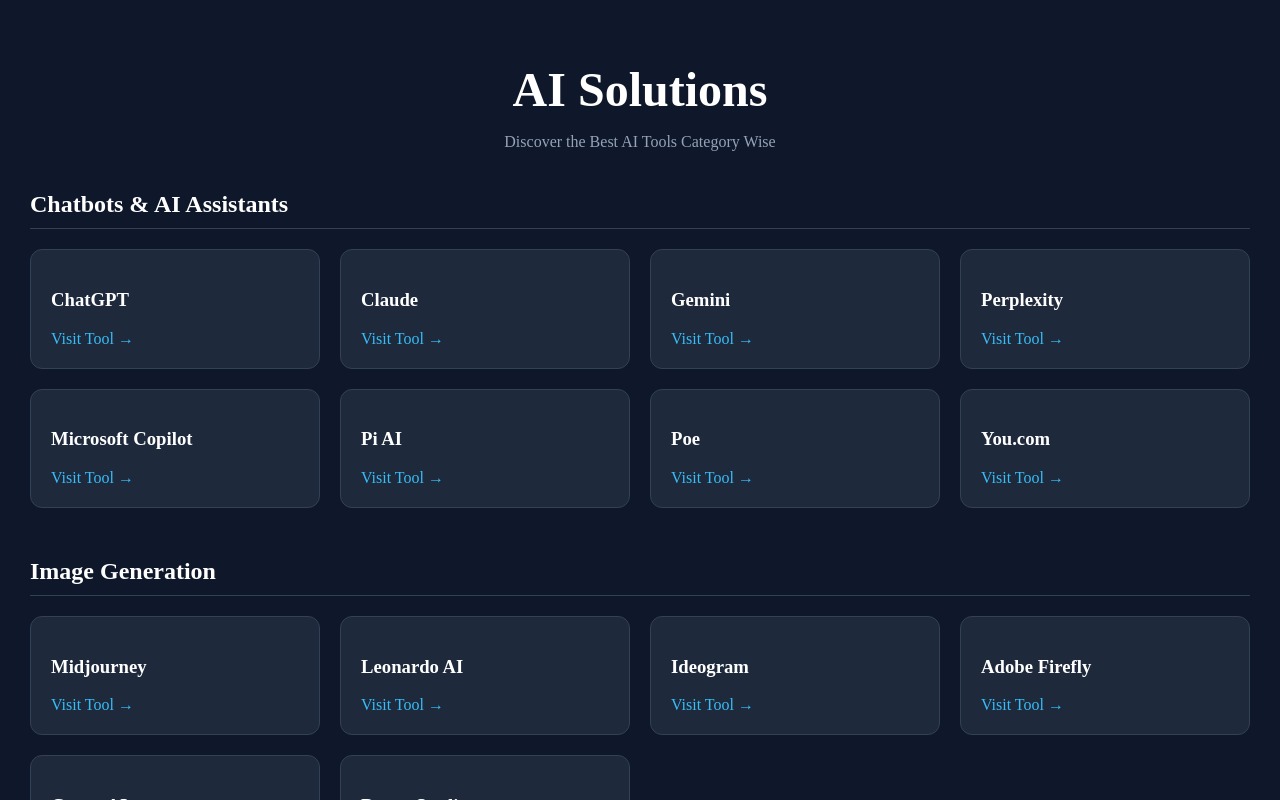
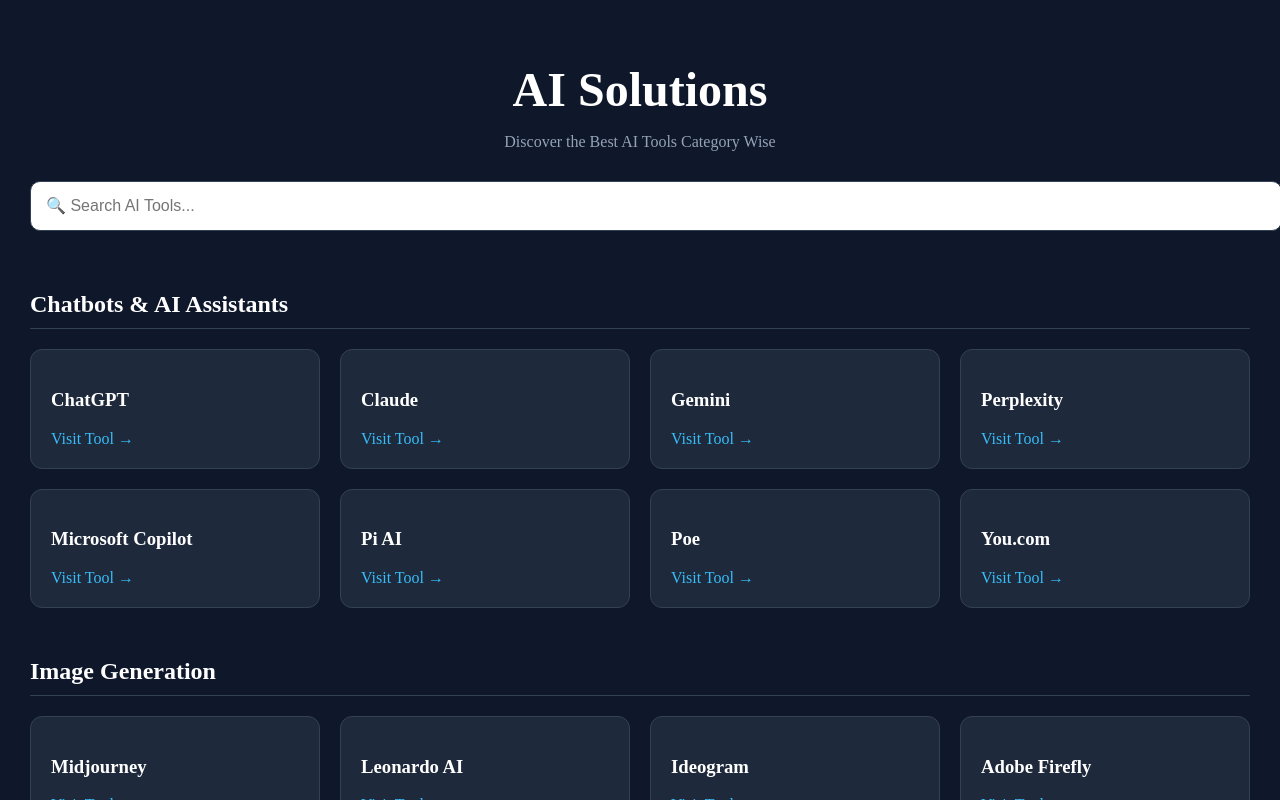
Before and after one commit to problemphobia-maker/ai-solutions-v2, a Next.js app: page / in a window 1280 px wide. Shown: the top 800 px of the page. Built offline with nearby package versions, Linux system fonts and the light colour scheme.

Commit message:
Update page.js

```diff
--- a/app/page.js
+++ b/app/page.js
@@ -1,33 +1,72 @@
+"use client";
+
+import { useState } from "react";
 import tools from "../data/tools";
 
 export default function Home() {
+  const [search, setSearch] = useState("");
+
+  const filteredTools = tools
+    .map((category) => ({
+      ...category,
+      items: category.items.filter((tool) =>
+        tool.name.toLowerCase().includes(search.toLowerCase())
+      ),
+    }))
+    .filter((category) => category.items.length > 0);
+
   return (
-    <main style={{ maxWidth: "1400px", margin: "0 auto", padding: "30px" }}>
-
-      <h1 style={{
+    <main
+      style={{
+        maxWidth: "1400px",
+        margin: "0 auto",
+        padding: "30px",
+      }}
+    >
+      <h1
+        style={{
           fontSize: "48px",
           textAlign: "center",
-        marginBottom: "10px"
-      }}>
+          marginBottom: "10px",
+        }}
+      >
         AI Solutions
       </h1>
 
-      <p style={{
+      <p
+        style={{
           textAlign: "center",
           color: "#94a3b8",
-        marginBottom: "40px"
-      }}>
+          marginBottom: "30px",
+        }}
+      >
         Discover the Best AI Tools Category Wise
       </p>
 
-      {tools.map((category, index) => (
+      <input
+        type="text"
+        placeholder="🔍 Search AI Tools..."
+        value={search}
+        onChange={(e) => setSearch(e.target.value)}
+        style={{
+          width: "100%",
+          padding: "15px",
+          borderRadius: "10px",
+          border: "1px solid #334155",
+          marginBottom: "40px",
+          fontSize: "16px",
+        }}
+      />
+
+      {filteredTools.map((category, index) => (
         <section key={index} style={{ marginBottom: "50px" }}>
-
-          <h2 style={{
+          <h2
+            style={{
               marginBottom: "20px",
               borderBottom: "1px solid #334155",
-            paddingBottom: "10px"
-          }}>
+              paddingBottom: "10px",
+            }}
+          >
             {category.category}
           </h2>
 
@@ -35,7 +74,7 @@
             style={{
               display: "grid",
               gridTemplateColumns: "repeat(auto-fill,minmax(250px,1fr))",
-              gap: "20px"
+              gap: "20px",
             }}
           >
             {category.items.map((tool, idx) => (
@@ -45,7 +84,7 @@
                   background: "#1e293b",
                   padding: "20px",
                   borderRadius: "12px",
-                  border: "1px solid #334155"
+                  border: "1px solid #334155",
                 }}
               >
                 <h3>{tool.name}</h3>
@@ -53,9 +92,10 @@
                 <a
                   href={tool.url}
                   target="_blank"
+                  rel="noopener noreferrer"
                   style={{
                     color: "#38bdf8",
-                    textDecoration: "none"
+                    textDecoration: "none",
                   }}
                 >
                   Visit Tool →
@@ -63,20 +103,19 @@
               </div>
             ))}
           </div>
-
         </section>
       ))}
 
-    </main>
-  );
-}
       <footer
         style={{
           textAlign: "center",
           marginTop: "60px",
           padding: "30px",
-    borderTop: "1px solid #334155"
+          borderTop: "1px solid #334155",
         }}
       >
         © 2026 AI Solutions Directory
       </footer>
+    </main>
+  );
+}
```
Lines whose indentation alone changed are shown as unchanged.
